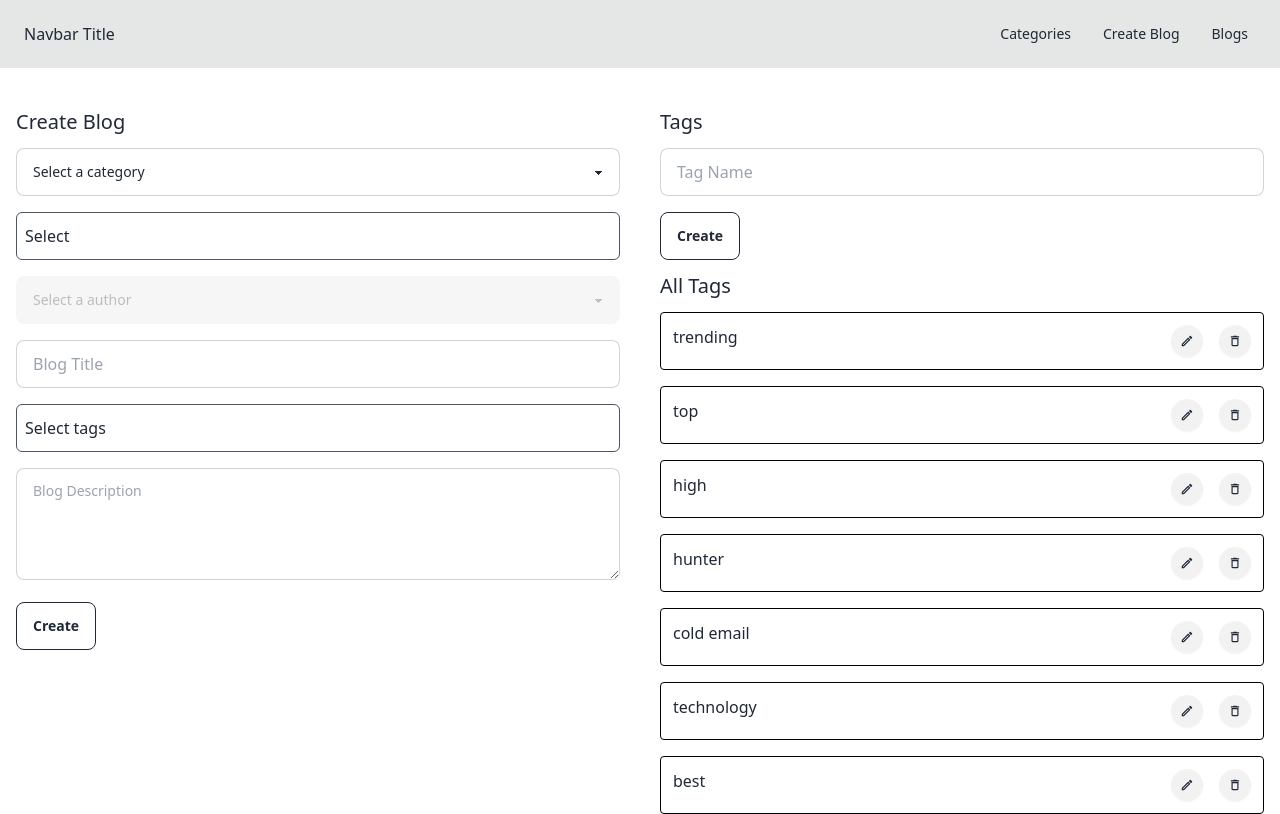
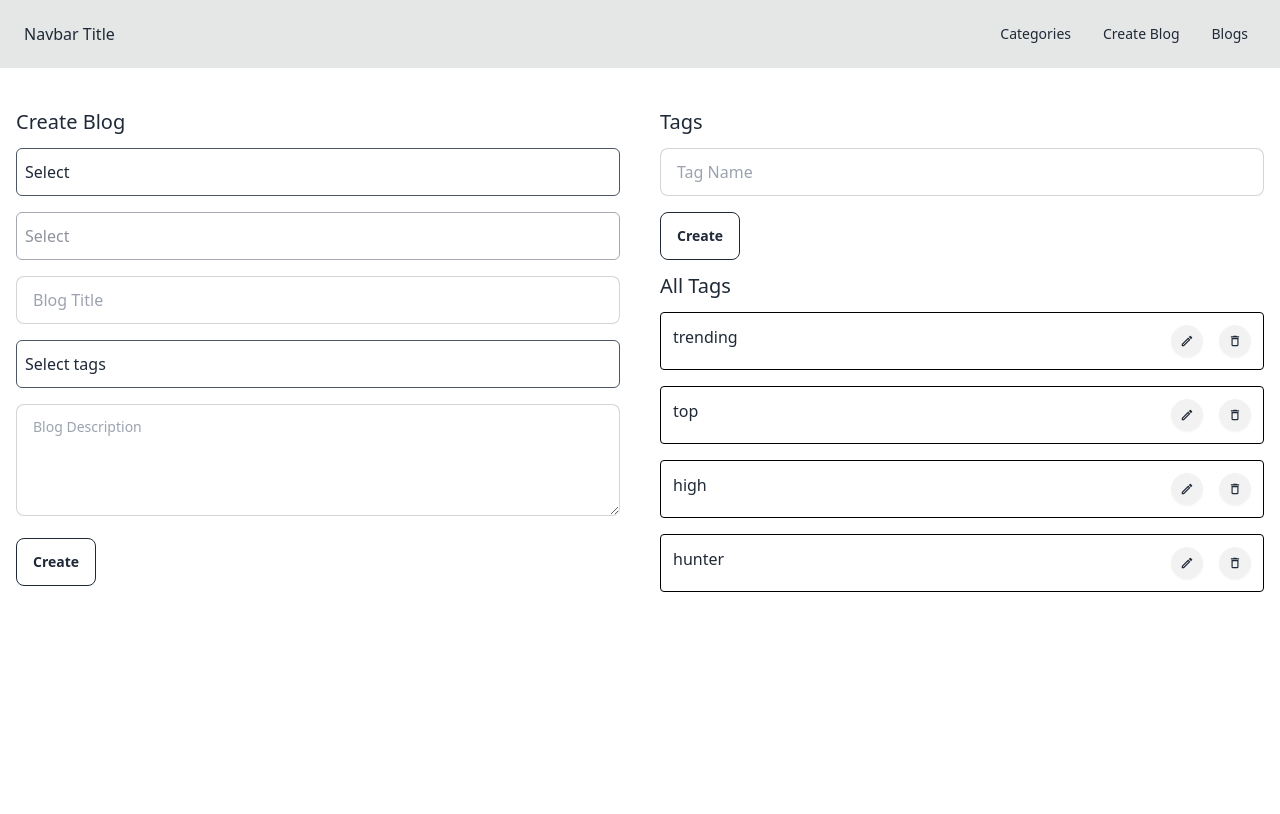
Before and after one commit to hmjuel78/advanced-blogging, a React (Vite) app: page /create-blog in a window 1280 px wide. Built offline with nearby package versions, Linux system fonts and the light colour scheme; data requests are answered from the project's data file.

Commit message:
edit blog

```diff
--- a/src/components/blog/BlogCard.jsx
+++ b/src/components/blog/BlogCard.jsx
@@ -4,15 +4,29 @@ import { SlLike } from "react-icons/sl"
 import { useDispatch, useSelector } from "react-redux"
 import { useEffect } from "react"
 import { tagFetch, tagSelector } from "../../features/tags/tagSlice"
-import { Link } from "react-router-dom"
+import { Link, useNavigate } from "react-router-dom"
+import { categoryFetch, categorySelector } from "../../features/category/categorySlice"
+import { authorFetch, authorSelector } from "../../features/author/authorSlice"
+import { _EDITABLEBLOG } from "../../features/blog/blogSlice"
 
 const BlogCard = (props) => {
     const { blog } = props
     const dispatch = useDispatch()
     const { tags } = useSelector(tagSelector)
+    const { categories } = useSelector(categorySelector)
+    const { authors } = useSelector(authorSelector)
+    const navigate = useNavigate()
+
+
+    const blogEditHandle = (blog) => {
+        dispatch(_EDITABLEBLOG(blog))
+        navigate('/create-blog')
+    }
 
     useEffect(() => {
         dispatch(tagFetch())
+        dispatch(categoryFetch())
+        dispatch(authorFetch())
     }, [dispatch])
 
     return (
@@ -27,9 +41,50 @@ const BlogCard = (props) => {
                     </div>
                     <div className="flex gap-1 items-center text-sm">
                         <SlLike />
-                        <span>{blog.like}</span>
+                        <span>{blog.like ? blog.like : 0}</span>
                     </div>
                 </div>
+
+                <div className="flex items-center gap-2 justify-between">
+                    <div className="flex items-center gap-2">
+                        <p className="text-base max-w-max">Category:</p>
+
+                        <ul className="flex flex-wrap gap-2">
+                            {categories &&
+                                categories.length > 0 &&
+
+                                categories?.map((cat) => {
+                                    if (parseInt(cat.id) === parseInt(blog.category_id)) {
+                                        return (
+                                            <li key={cat.id} className="bg-yellow-700 px-3 rounded text-sm">{cat.name}</li>
+                                        )
+                                    }
+                                })
+                            }
+                        </ul>
+                    </div>
+
+                    <div className="flex items-center gap-2">
+                        <p className="text-base max-w-max">Post by:</p>
+                        <ul className="flex flex-wrap gap-2">
+                            {authors &&
+                                authors.length > 0 &&
+
+                                authors?.map((author) => {
+                                    if (parseInt(author.id) === parseInt(blog.author_id)) {
+                                        return (
+                                            <li key={author.id} className="border border-blue-700 px-3 rounded text-sm">{author.name}</li>
+                                        )
+                                    }
+                                })
+                            }
+                        </ul>
+                    </div>
+                </div>
+
+
+                <div className="flex items-center gap-2">
+                    <p className="max-w-max">Tags:</p>
                     <ul className="flex flex-wrap gap-2">
                         {blog.tags &&
                             blog.tags.length > 0 &&
@@ -45,8 +100,24 @@ const BlogCard = (props) => {
                             })
                         }
                     </ul>
-                <div className="card-actions justify-end mt-3">
-                    <Link to={`${blog.id}`} state={blog} className="btn btn-sm btn-info">Read More</Link>
+                </div>
+
+
+                <div className="card-actions justify-between mt-3">
+                    <button
+                        onClick={() => blogEditHandle(blog)}
+                        className="btn btn-sm btn-outline btn-info"
+                    >
+                        Edit
+                    </button>
+
+                    <Link
+                        to={`${blog.id}`}
+                        state={blog}
+                        className="btn btn-sm btn-outline"
+                    >
+                        Read More
+                    </Link>
                 </div>
             </div>
         </div>
--- a/src/components/blog/BlogForm.jsx
+++ b/src/components/blog/BlogForm.jsx
@@ -6,22 +6,24 @@ import toast from "react-hot-toast"
 import TagInputWithSearch from "../tag-input/TagInputWithSearch"
 import dayjs from "dayjs"
 import utc from "dayjs/plugin/utc"
-import { blogCreate } from "../../features/blog/blogSlice"
+import { blogCreate, blogSelector } from "../../features/blog/blogSlice"
 import DropdownWithSearch from "../custom-dropdown-with-search/DropdownWithSearch"
 
 dayjs.extend(utc)
 
-const BlogFrom = (props) => {
-    const { editableBlog } = props
-    const { categories } = useSelector(categorySelector)
-    const { authorsByCat } = useSelector(authorSelector)
-    const [selectDropData, setSelectDropData] = useState([])
-    const [blogData, setBlogData] = useState({
+const BlogFrom = () => {
+    const initState = {
         blogTitle: '',
         blogBody: '',
         selectCategory: '',
         selectAuthor: ''
-    })
+    }
+
+    const [blogData, setBlogData] = useState(initState)
+    const [selectDropData, setSelectDropData] = useState([])
+    const { categories } = useSelector(categorySelector)
+    const { authorsByCat } = useSelector(authorSelector)
+    const { editableBlog } = useSelector(blogSelector)
 
     const dispatch = useDispatch()
 
@@ -34,6 +36,7 @@ const BlogFrom = (props) => {
     }
     const resetField = () => {
         setSelectDropData([])
+        setBlogData(initState)
     }
 
     const blogOnSubmit = (e) => {
@@ -44,8 +47,8 @@ const BlogFrom = (props) => {
         const tagArray = selectDropData.map(select => select.id)
 
         const newBlog = {
-            author_id: blogData.selectAuthor,
-            category_id: blogData.selectCategory,
+            author_id: blogData.selectAuthor.id,
+            category_id: blogData.selectCategory.id,
             title: blogData.blogTitle,
             desc: blogData.blogBody,
             dateTime: dayjs().utc(),
@@ -61,13 +64,38 @@ const BlogFrom = (props) => {
 
         resetField()
     }
+    const handleSelectUpdate = (selectCat) => {
+        setBlogData((restData) => ({
+            ...restData,
+            selectCategory: selectCat
+        }))
+    }
+    const handleSelectAuth = (selectAuth) => {
+        setBlogData((restData) => ({
+            ...restData,
+            selectAuthor: selectAuth
+        }))
+    }
+
+    useEffect(() => {
+        console.log(editableBlog)
+        if (editableBlog) {
+            setBlogData((prevData) => ({
+                ...prevData,
+                blogTitle: editableBlog.title || prevData.blogTitle,
+                blogBody: editableBlog.body || prevData.blogBody,
+                selectCategory: editableBlog.category || prevData.selectCategory,
+                selectAuthor: editableBlog.author || prevData.selectAuthor
+            }));
+        }
+    }, [editableBlog])
 
     useEffect(() => {
         dispatch(categoryFetch())
     }, [dispatch])
 
     useEffect(() => {
-        dispatch(authorByCatId(blogData.selectCategory))
+        dispatch(authorByCatId(blogData.selectCategory.id))
     }, [dispatch, blogData.selectCategory])
 
     return (
@@ -75,43 +103,23 @@ const BlogFrom = (props) => {
             <h2 className="text-xl mb-3">Create Blog</h2>
 
             <form onSubmit={blogOnSubmit} className="space-y-4">
-                <select
-                    onChange={changeHandleBlog}
-                    defaultValue={'DEFAULT'}
-                    name="selectCategory"
-                    className="select select-bordered w-full"
-                >
-                    <option value="DEFAULT">Select a category</option>
-                    {
-                        categories &&
-                        categories?.map(category => (
-                            <option key={category.id} value={category.id}>{category.name}</option>
-                        ))
-                    }
-                </select>
-
                 <DropdownWithSearch
                     selectDropData={blogData.selectCategory}
-                    setSelectDropData={setBlogData.selectCategory}
+                    setSelectDropData={handleSelectUpdate}
                     isSearch={true}
                     dropDatas={categories}
                     mapKey='name'
                 />
 
-                <select
-                    onChange={changeHandleBlog}
-                    defaultValue={"DEFAULT"}
-                    name="selectAuthor"
-                    className={`select select-bordered w-full`}
-                    disabled={!blogData.selectCategory || blogData.selectCategory === 'DEFAULT' && true}
-                >
-                    <option value="DEFAULT">Select a author</option>
-                    {authorsByCat && authorsByCat.length > 0 &&
-                        authorsByCat?.map(author => (
-                            <option key={author.id} value={author.id}>{author.name}</option>
-                        ))
-                    }
-                </select>
+                <DropdownWithSearch
+                    selectDropData={blogData.selectAuthor}
+                    setSelectDropData={handleSelectAuth}
+                    isSearch={false}
+                    dropDatas={authorsByCat}
+                    mapKey='name'
+                    disable={!blogData.selectCategory && true}
+                />
+
                 <input
                     onChange={changeHandleBlog}
                     value={blogData.blogTitle}
--- a/src/components/custom-dropdown-with-search/DropdownWithSearch.jsx
+++ b/src/components/custom-dropdown-with-search/DropdownWithSearch.jsx
@@ -3,12 +3,10 @@ import useOutsideClick from '../../hooks/useOutsiteClick'
 
 
 const DropdownWithSearch = (props) => {
-    const { selectDropData, setSelectDropData, isSearch, dropDatas, mapKey } = props
+    const { selectDropData, setSelectDropData, isSearch = false, disable = false, dropDatas, mapKey = 'name' } = props
     const [searchValue, setSearchValue] = useState('')
     const [open, setOpen] = useState(false)
     const ref = useRef()
-
-    console.log(setSelectDropData)
 
     const dropDownhandler = (dropData) => {
         setSelectDropData(dropData)
@@ -22,19 +20,19 @@ const DropdownWithSearch = (props) => {
 
     return (
         <>
-            <div ref={ref} className="border border-gray-600 h-12 w-full font-medium relative rounded-md">
+            <div ref={ref} className={`border border-gray-600 h-12 w-full font-medium relative rounded-md ${disable && 'opacity-50 pointer-events-none'}`}>
                 <div
                     onClick={() => setOpen(!open)}
                     className={`w-full p-2 flex h-full items-center justify-between rounded`}
                 >
-                    <span className="space-x-2">
-                        {selectDropData ? selectDropData.length > 25 ? selectDropData.substring(0, 25) + "..." : selectDropData.name : "Select"}
+                    <span className="space-x-2 capitalize">
+                        {selectDropData ? selectDropData.length > 25 ? selectDropData.substring(0, 25) + "..." : selectDropData[mapKey] : "Select"}
                     </span>
                 </div>
 
                 <ul className={`w-full mt-2 overflow-y-auto absolute z-20 border rounded-md bg-slate-700 ${open ? "max-h-60" : "max-h-0 hidden"} `} >
                     {
-                        isSearch === true &&
+                        isSearch &&
                         <div className="flex items-center sticky top-0 w-full">
                             <input
                                 type="text"
@@ -46,9 +44,8 @@ const DropdownWithSearch = (props) => {
                         </div>
                     }
 
-
                     {dropDatas?.map((dropData) => (
-                        <li key={dropData.id} className={`p-2 text-sm hover:bg-sky-600 hover:text-white
+                        <li key={dropData.id} className={`p-2 text-sm hover:bg-sky-600 hover:text-white capitalize
                             ${dropData?.[mapKey]?.toLowerCase() === selectDropData && "bg-sky-600 text-white"}
                             ${dropData?.[mapKey]?.toLowerCase().includes(searchValue.toLowerCase()) ? "block" : "hidden"} `}
 
--- a/src/components/tags/Tags.jsx
+++ b/src/components/tags/Tags.jsx
@@ -62,7 +62,7 @@ const Tags = () => {
 
             <h2 className="text-xl my-3">All Tags</h2>
 
-            <ul className="space-y-4">
+            <ul className="space-y-4 max-h-72 overflow-y-auto">
                 {tags && tags.length > 0 ?
                     tags?.map(tag => (
                         <li
--- a/src/pages/Blogs.jsx
+++ b/src/pages/Blogs.jsx
@@ -1,10 +1,11 @@
 import { useDispatch, useSelector } from "react-redux"
 import { blogFetch, blogSelector } from "../features/blog/blogSlice"
-import { useEffect } from "react"
+import { useEffect, useState } from "react"
 import BlogCard from "../components/blog/BlogCard"
 import DropdownWithSearch from "../components/custom-dropdown-with-search/DropdownWithSearch"
 
 const Blogs = () => {
+    const [selectCat, setSelectCat] = useState()
     const { blogs } = useSelector(blogSelector)
     const dispatch = useDispatch()
 
@@ -15,9 +16,18 @@ const Blogs = () => {
     return (
         <div className="max-w-7xl mx-auto m-10 px-6">
             <h2 className="mb-3">Blogs</h2>
-            {/* <div>
-                <DropdownWithSearch isSearch={true} dropDatas={blogs} mapKey="title" />
-            </div> */}
+            <div className="my-10 grid grid-cols-5">
+
+                <DropdownWithSearch
+                    isSearch={true}
+                    dropDatas={blogs}
+                    selectDropData={selectCat}
+                    setSelectDropData={setSelectCat}
+                    mapKey="title"
+                />
+
+            </div>
+
             <div className="grid sm:grid-cols-2 lg:grid-cols-3  gap-4">
                 {
                     blogs && blogs.length > 0 ?
--- a/src/pages/CreateBlog.jsx
+++ b/src/pages/CreateBlog.jsx
@@ -1,14 +1,12 @@
-import { useState } from "react"
 import BlogFrom from "../components/blog/BlogForm"
 import Tags from "../components/tags/Tags"
 
 
 const CreateBlog = () => {
-    const [editableBlog, setEditableBlog] = useState(null)
 
     return (
         <div className="max-w-7xl mx-auto mt-10 px-4 grid md:grid-cols-2 gap-10">
-            <BlogFrom editableBlog={editableBlog} />
+            <BlogFrom />
             <Tags />
         </div>
     )
```
Also changed, not shown: db.json (+12 -0 lines), src/components/tag-input/TagInputWithSearch.jsx (+14 -8 lines), src/features/blog/blogSlice.js (+8 -2 lines). Lines whose indentation alone changed are shown as unchanged.
